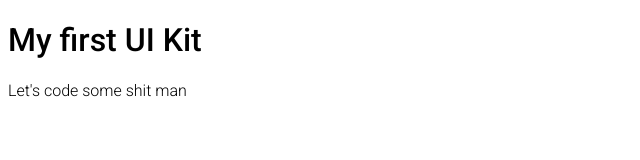
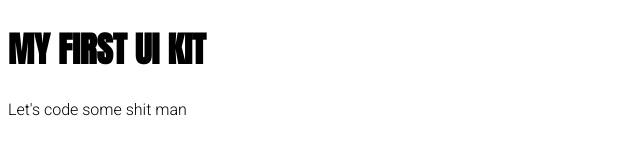
Before and after one commit to huguesmarchal/huguesmarchal.github.io-landing, a plain HTML site: page index.html in a window 1280 px wide. Shown: the whole page, without its empty margins (0-640 px from the left). Drawn offline with Linux system fonts and the light colour scheme.

Commit message:
Soir 3
Création de la base

```diff
--- a/css/style.css
+++ b/css/style.css
@@ -1,6 +1,6 @@
 /* Typos */
 
-@import url("https://fonts.googleapis.com/css?family=Roboto:300,400,500");
+@import url('https://fonts.googleapis.com/css?family=Anton|Roboto:300,400,500,700&display=swap');
 
 body {
 	font-family: Roboto, sans-serif;
@@ -8,6 +8,7 @@ body {
 }
 
 h1, h2, h3 {
-	font-family: Roboto;
-	font-weight: 500;
+	font-family: Anton;
+	font-size: 35px;
+	text-transform: uppercase;
 }
--- a/index.html
+++ b/index.html
@@ -3,7 +3,7 @@
 	<head>
 		<title>La Marteau - La bière qui tape sur le crâne</title>
 		<meta charset="utf-8">
-	<link rel="stylesheet" href="/css/style.css">
+		<link rel="stylesheet" href="css/style.css">
 	</head>
 	<body>
 		<h1>
```
Lines whose indentation alone changed are shown as unchanged.
